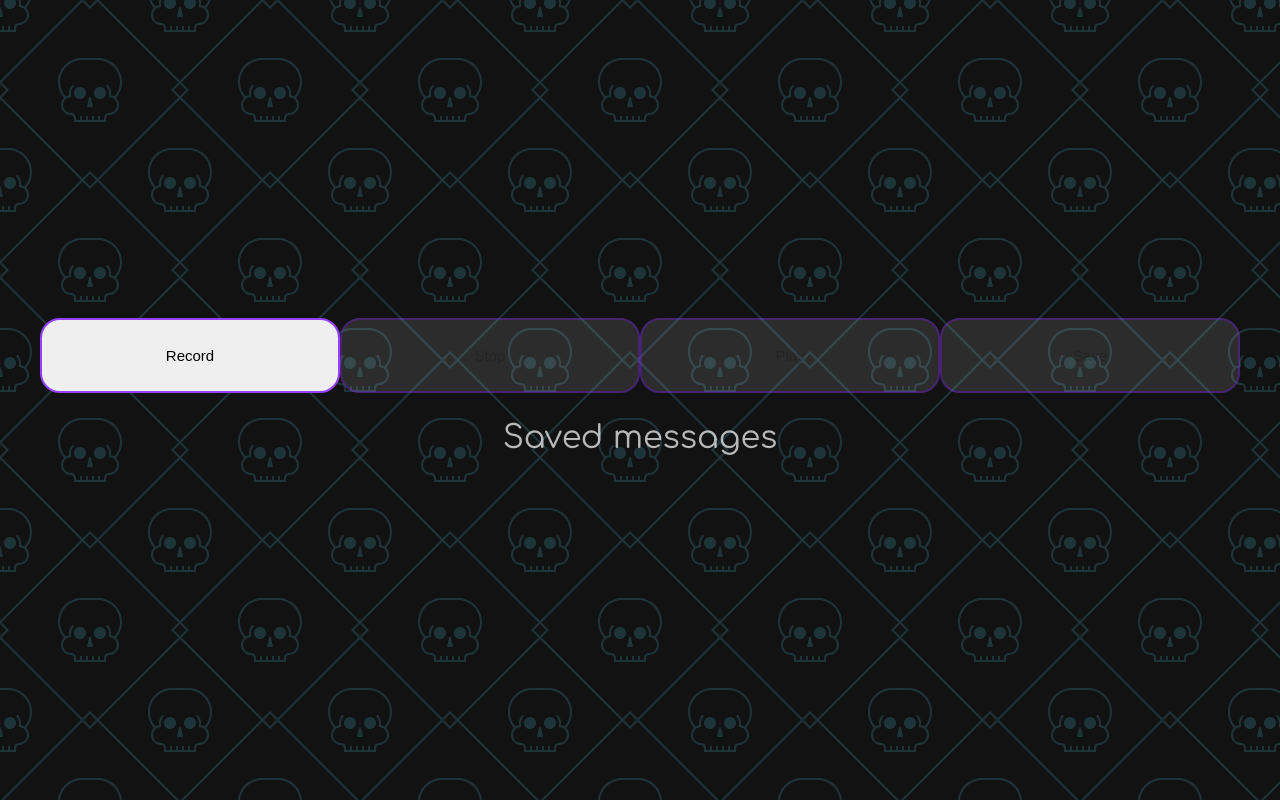
After one commit to adityachandavale/Crime-Watch-Police-Hackathon-2021, a Flask app: template templates/transcribe.html in a window 1280 px wide. The commit adds this page. Run offline with Flask 2, Linux system fonts and the light colour scheme; the template is opened without the code that fills it, so the values that code supplies are empty; some libraries are stand-ins or nearby versions.

Commit message:
Converted to a flask app, added crimeWatch page

```diff
--- /dev/null
+++ b/app.py
@@ -0,0 +1,34 @@
+from flask import Flask, render_template, request, jsonify
+
+app = Flask(__name__)
+
+@app.route('/', methods=['GET', 'POST'])
+def index():
+    return render_template('index.html')
+
+@app.route('/transcribe', methods=['GET', 'POST'])
+def transcribe():
+    return render_template('transcribe.html')
+
+@app.route('/crimeWatch', methods=['GET', 'POST'])
+def crimeWatch():
+    return render_template('crimeWatch.html')
+
+@app.route('/test')
+def hello():
+    message = {'greeting':'Hello from Flask!'}
+    return jsonify(message)
+
+# Clearing browser cache on refresh
+@app.after_request
+def add_header(response):
+    """
+    Add headers to both force latest IE rendering engine or Chrome Frame,
+    and also to cache the rendered page for 10 minutes.
+    """
+    response.headers['X-UA-Compatible'] = 'IE=Edge,chrome=1'
+    response.headers['Cache-Control'] = 'public, max-age=0'
+    return response
+
+if __name__ == '__main__':
+    app.run(debug=True)
--- a/script.js
+++ /dev/null
@@ -1,2 +0,0 @@
-const nav = document.getElementById('nav');
-const textBox = document.getElementById('text-box');
--- /dev/null
+++ b/static/crimeWatch.js
@@ -0,0 +1,6 @@
+var divElement = document.getElementById('viz1615211158697');
+var vizElement = divElement.getElementsByTagName('object')[0];
+vizElement.style.width='1016px';vizElement.style.height='991px';
+var scriptElement = document.createElement('script');
+scriptElement.src = 'https://public.tableau.com/javascripts/api/viz_v1.js';
+vizElement.parentNode.insertBefore(scriptElement, vizElement);
--- /dev/null
+++ b/static/transcribe.css
@@ -0,0 +1,23 @@
+body {
+    display: flex;
+    flex-direction: column;
+    align-items: center;
+    justify-content: center;
+    text-align: center;
+    min-height: 100vh;
+}
+
+.button-group-transcribe {
+    display: flex;
+    justify-content: center;
+    align-items: center;
+}
+
+button {
+    max-height: 5em;
+    cursor: pointer;
+    border-radius: 10px;
+    border: 2px solid var(--primary-color);
+    font-size: 15px;
+    outline: none;
+}
--- /dev/null
+++ b/static/transcribe.js
@@ -0,0 +1,105 @@
+const recordAudio = () =>
+  new Promise(async resolve => {
+    const stream = await navigator.mediaDevices.getUserMedia({ audio: true });
+    const mediaRecorder = new MediaRecorder(stream);
+    let audioChunks = [];
+
+    mediaRecorder.addEventListener('dataavailable', event => {
+      audioChunks.push(event.data);
+    });
+
+    const start = () => {
+      audioChunks = [];
+      mediaRecorder.start();
+    };
+
+    const stop = () =>
+      new Promise(resolve => {
+        mediaRecorder.addEventListener('stop', () => {
+          const audioBlob = new Blob(audioChunks);
+          const audioUrl = URL.createObjectURL(audioBlob);
+          const audio = new Audio(audioUrl);
+          const play = () => audio.play();
+          resolve({ audioChunks, audioBlob, audioUrl, play });
+        });
+
+        mediaRecorder.stop();
+      });
+
+    resolve({ start, stop });
+});
+
+const sleep = time => new Promise(resolve => setTimeout(resolve, time));
+
+const recordButton = document.querySelector('#record');
+const stopButton = document.querySelector('#stop');
+const playButton = document.querySelector('#play');
+const saveButton = document.querySelector('#save');
+const savedAudioMessagesContainer = document.querySelector('#saved-audio-messages');
+
+let recorder;
+let audio;
+
+recordButton.addEventListener('click', async () => {
+  recordButton.setAttribute('disabled', true);
+  stopButton.removeAttribute('disabled');
+  playButton.setAttribute('disabled', true);
+  saveButton.setAttribute('disabled', true);
+  if (!recorder) {
+    recorder = await recordAudio();
+  }
+  recorder.start();
+});
+
+stopButton.addEventListener('click', async () => {
+recordButton.removeAttribute('disabled');
+stopButton.setAttribute('disabled', true);
+playButton.removeAttribute('disabled');
+saveButton.removeAttribute('disabled');
+audio = await recorder.stop();
+});
+
+playButton.addEventListener('click', () => {
+  audio.play();
+});
+
+saveButton.addEventListener('click', () => {
+  const reader = new FileReader();
+  reader.readAsDataURL(audio.audioBlob);
+  reader.onload = () => {
+    const base64AudioMessage = reader.result.split(',')[1];
+    fetch('/messages', {
+      method: 'POST',
+      headers: { 'Content-Type': 'application/json' },
+      body: JSON.stringify({ message: base64AudioMessage })
+    }).then(res => {
+      if (res.status === 201) {
+        return populateAudioMessages();
+      }
+      console.log('Invalid status saving audio message: ' + res.status);
+    });
+  };
+});
+
+const populateAudioMessages = () => {
+  return fetch('/messages').then(res => {
+    if (res.status === 200) {
+      return res.json().then(json => {
+        json.messageFilenames.forEach(filename => {
+          let audioElement = document.querySelector(`[data-audio-filename="${filename}"]`);
+          if (!audioElement) {
+            audioElement = document.createElement('audio');
+            audioElement.src = `/messages/${filename}`;
+            audioElement.setAttribute('data-audio-filename', filename);
+            audioElement.setAttribute('controls', true);
+            savedAudioMessagesContainer.appendChild(audioElement);
+            console.log("ABLE TO SAVE");
+          }
+        });
+      });
+    }
+    console.log('Invalid status getting messages: ' + res.status);
+  });
+};
+
+populateAudioMessages();
--- /dev/null
+++ b/templates/transcribe.html
@@ -0,0 +1,24 @@
+<!DOCTYPE html>
+<html>
+  <head>
+    <title>Record and save audio</title>
+    <link rel="stylesheet" href="https://cdnjs.cloudflare.com/ajax/libs/font-awesome/5.10.2/css/all.min.css"/>
+    <link rel="stylesheet" href="/static/transcribe.css">
+    <link rel="stylesheet" href="/static/style.css">
+  </head>
+  <body>
+    <div class = "button-group-transcribe">
+        <button id="record">Record</button>
+        <button id="stop" disabled>Stop</button>
+        <button id="play" disabled>Play</button>
+        <button id="save" disabled>Save</button>
+    </div>
+
+    <div id="saved-audio-messages">
+      <h2>Saved messages</h2>
+    </div>
+
+    <script src="/static/transcribe.js">
+    </script>
+  </body>
+</html>
```
Also changed, not shown: static/crimeWatch.css (added, +13 -0 lines), static/script.js (added, +15 -0 lines), templates/crimeWatch.html (added, +34 -0 lines), templates/index.html (renamed from index.html, +4 -4 lines), README.md, static/style.css (renamed from style.css).
